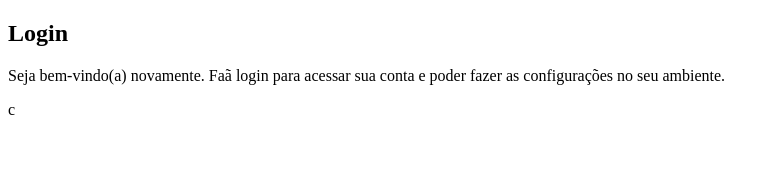
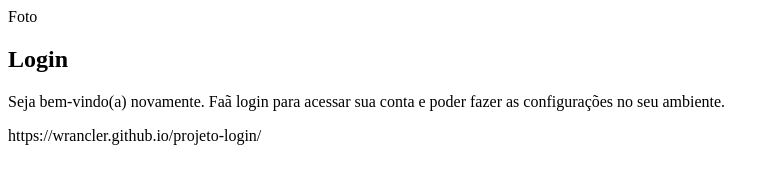
Before and after one commit to Wrancler/projeto-login, a plain HTML site: page index.html in a window 1280 px wide. Shown: the whole page, without its empty margins (0-779 px from the left). Drawn offline with Linux system fonts and the light colour scheme.

Commit message:
base do projeto

```diff
--- a/index.html
+++ b/index.html
@@ -10,7 +10,7 @@
     <main>
         <section id="login">
             <div id="imagem">
-
+                Foto
             </div>
             <div id="formulario">
                 <h1>Login</h1>
@@ -19,7 +19,8 @@
 
                 </form>
             </div>
-        </section>c
+        </section>
     </main>
+    https://wrancler.github.io/projeto-login/
 </body>
 </html>
```
